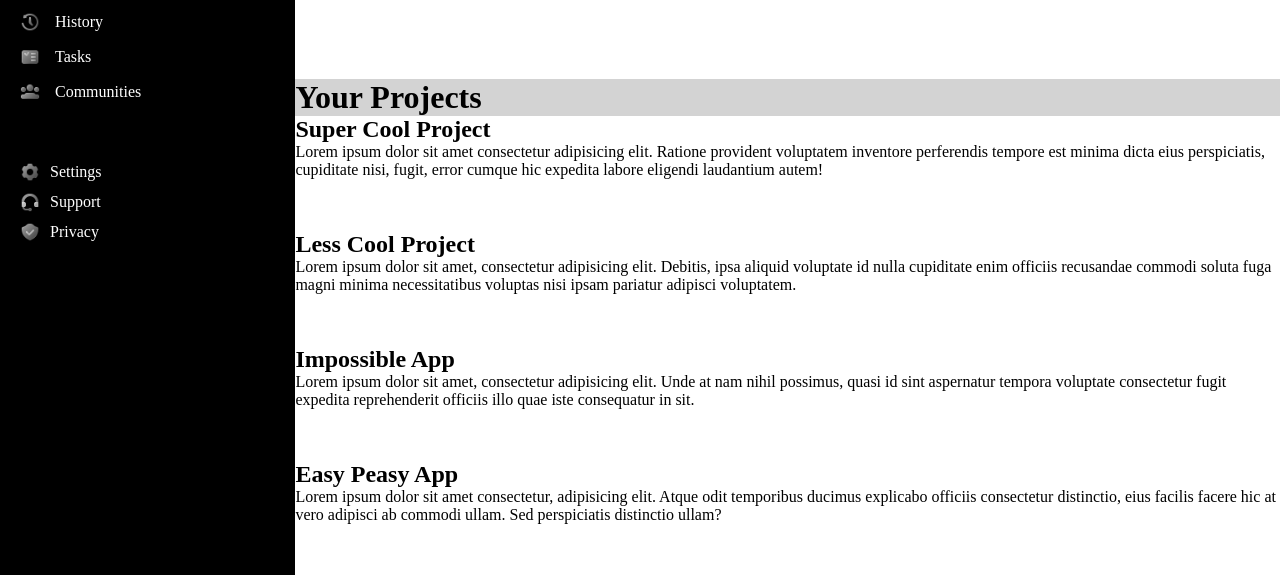
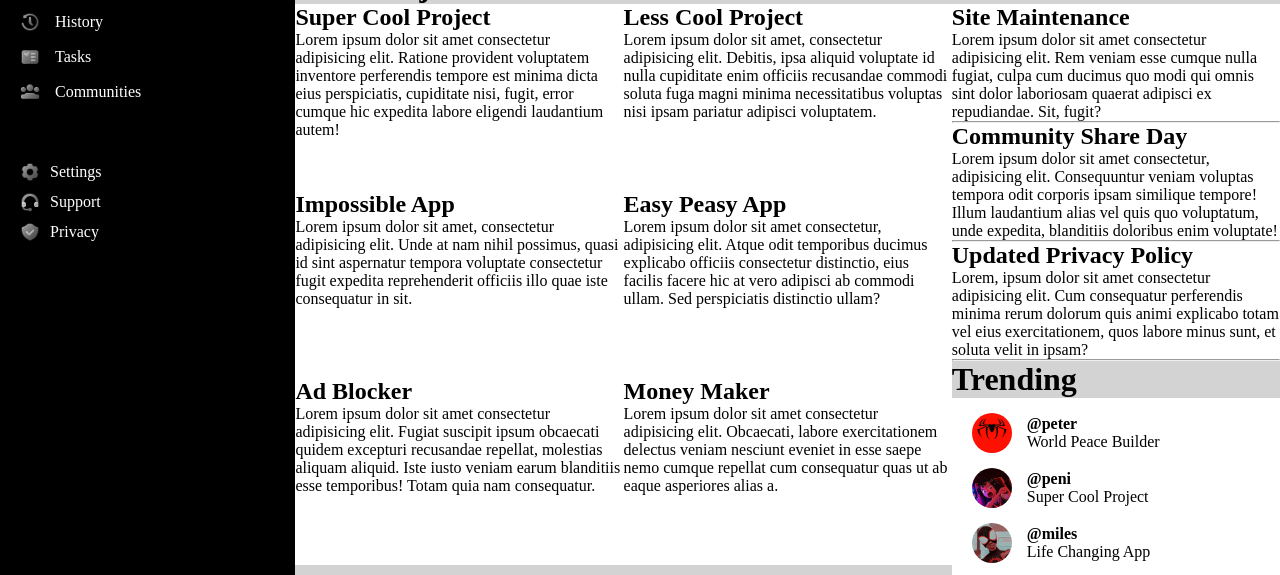
Before and after one commit to lou-bou/admin-dashboard, a plain HTML site: page index.html in a window 1280 px wide. Shown: the part 191-766 px from the top of the page. Drawn offline with Linux system fonts and the light colour scheme.

Commit message:
Style trending board
The .trending div.

```diff
--- a/index.html
+++ b/index.html
@@ -190,21 +190,28 @@
                 <div class="sub-container">
                     <div class="trend">
                         <img src="files/images/peter-avatar.jpg" alt="Peter Parker" class="avatar">
+                        <div>
                             <h2 class="user">@peter</h2>
                             <p>World Peace Builder</p>
                         </div>
+                    </div>
                     <div class="trend">
                         <img src="files/images/peni-avatar.jpg" alt="Peni Parker" class="avatar">
+                        <div>
                             <h2 class="user">@peni</h2>
                             <p>Super Cool Project</p>
                         </div>
+                    </div>
                     <div class="trend">
                         <img src="files/images/miles-avatar.jpg" alt="Miles Morales" class="avatar">
+                        <div>
                             <h2 class="user">@miles</h2>
                             <p>Life Changing App</p>
                         </div>
+                    </div>
                     <div class="trend">
                         <img src="files/images/gwen-avatar.jpg" alt="Gwen Stacy" class="avatar">
+                        <div>
                             <h2 class="user">@gwen</h2>
                             <p>No Traffic Maker</p>
                         </div>
@@ -212,5 +219,6 @@
                 </div>
             </div>
         </div>
+    </div>
 </body>
 </html>
--- a/style.css
+++ b/style.css
@@ -166,6 +166,38 @@ li {
     background: lightgray;
     grid-column: 2 / 5;
     grid-row: 2 / 5;
+    display: grid;
+    grid-template: 1fr 1fr / 2fr 1fr;
+}
+
+
+
+.projects {
+    grid-column: 1 / 2;
+    grid-row: 1 / 3;
+}
+
+.projects .sub-container {
+    display: grid;
+    grid-template: repeat(3, 1fr) / repeat(2, 1fr);
+}
+
+.trending .sub-container {
+    display: flex;
+    flex-direction: column;
+    align-items: start;
+    padding: 15px 0 15px 20px;
+    gap: 15px;
+}
+
+.trend {
+    display: flex;
+    align-items: center;
+    gap: 15px;
+}
+
+.user {
+    font-size: 1em;
 }
 
 .sub-container {
```
Lines whose indentation alone changed are shown as unchanged.
